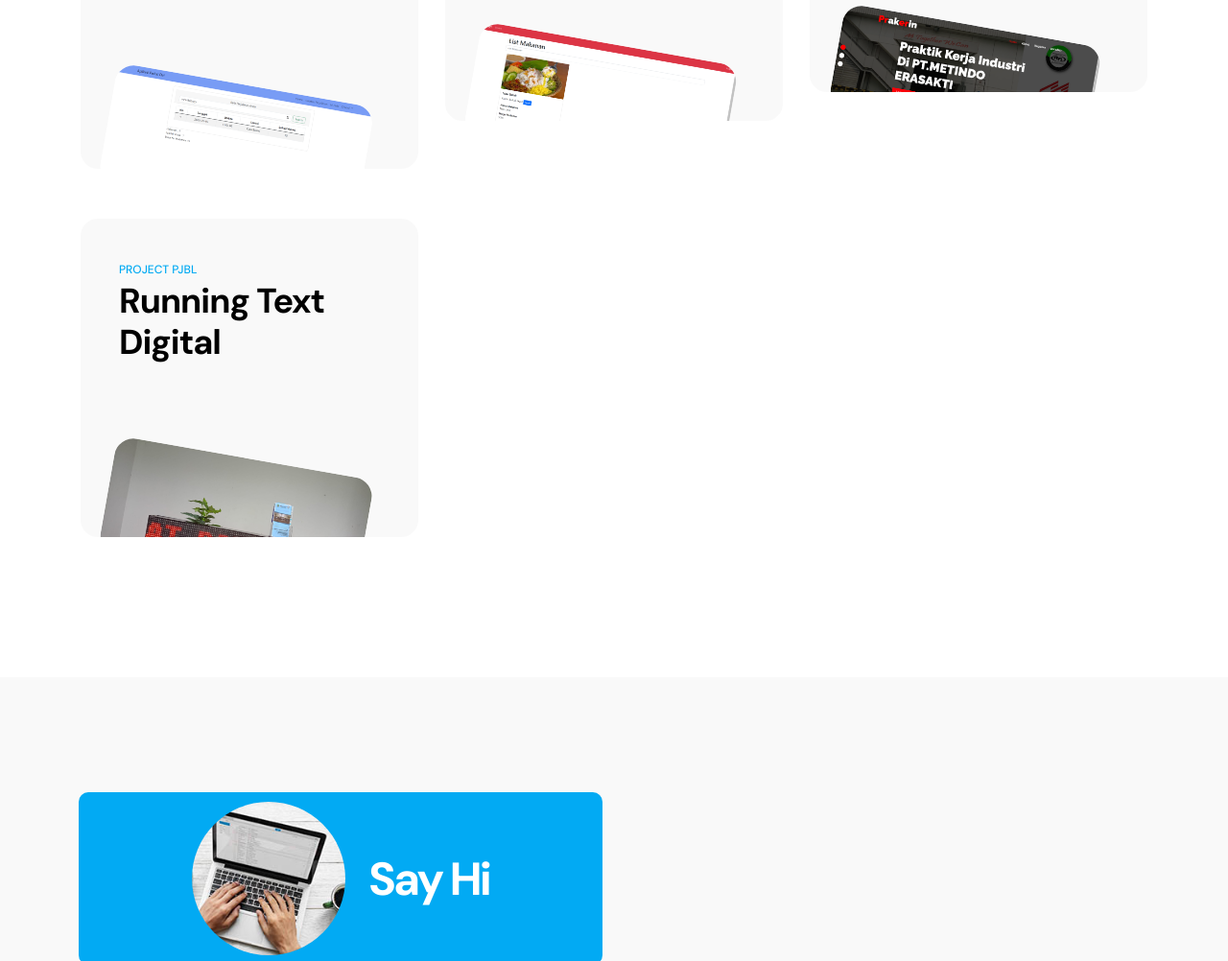
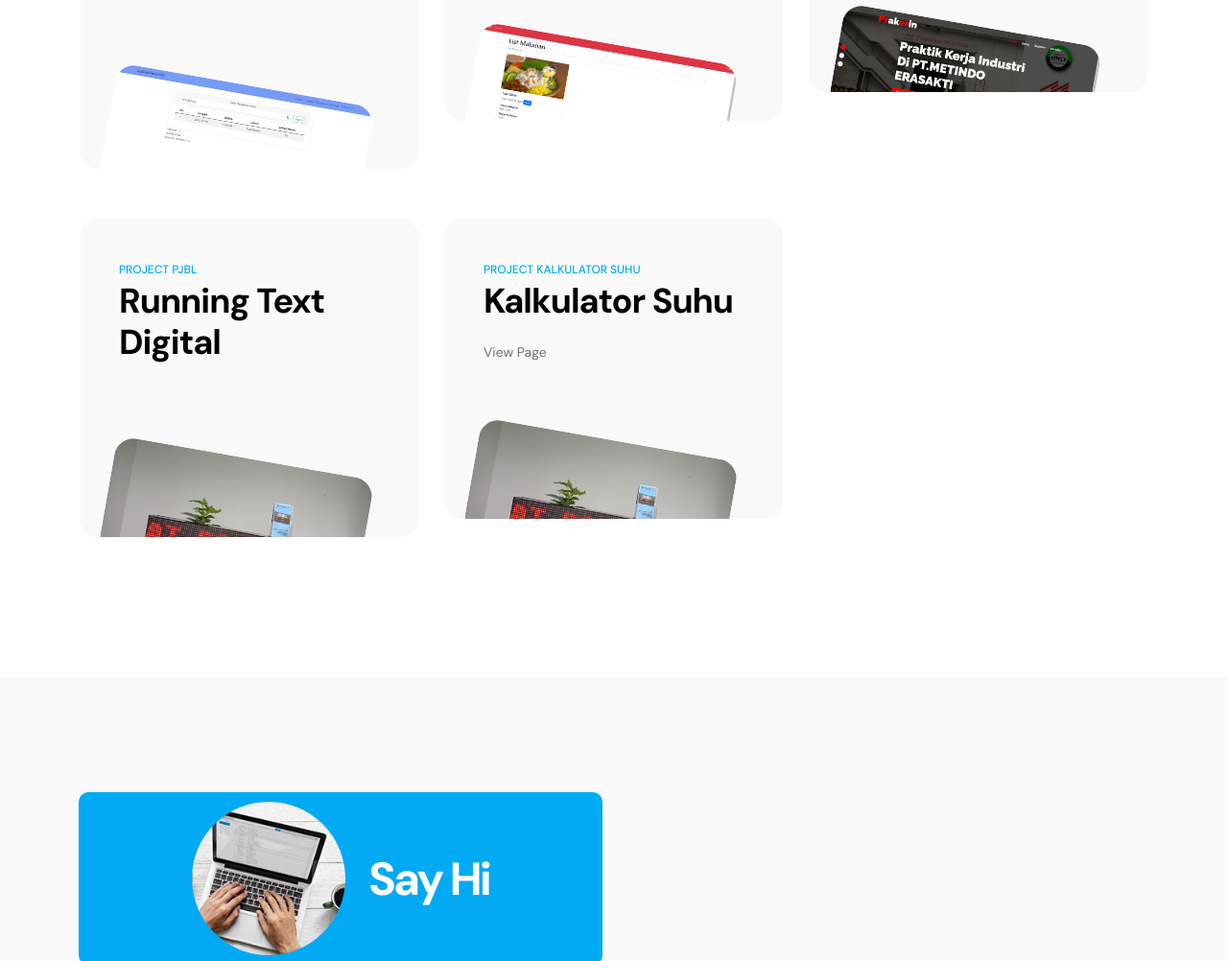
Before and after one commit to clozers/clozers.github.io, a plain HTML site: page index.html in a window 1280 px wide. Shown: the part 5553-6555 px from the top of the page at 96% size. Drawn offline with Linux system fonts and the light colour scheme.

Commit message:
Update index.html

```diff
--- a/index.html
+++ b/index.html
@@ -447,6 +447,22 @@ https://templatemo.com/tm-578-first-portfolio
                         </div>
                     </div>
 
+                    <div class="col-lg-4 col-md-6 col-12">
+                        <div class="projects-thumb">
+                            <div class="projects-info">
+                                <small class="projects-tag">Project Kalkulator suhu</small>
+
+                                <h3 class="projects-title">Kalkulator Suhu</h3>
+
+                                <small><a href="https://clozers.github.io/kalkulator-suhu/ style="color:rgb(0, 106, 255);">View Page</a></small>
+                            </div>
+
+                            <a href="images/Konverter-Suhu.png" class="popup-image">
+                                <img src="images/running_text.jpeg" class="projects-image img-fluid" alt="">
+                            </a>
+                        </div>
+                    </div>
+
                 </div>
             </div>
         </section>
```
